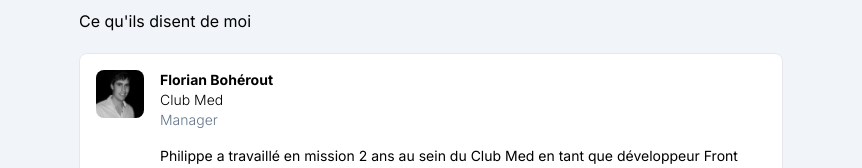
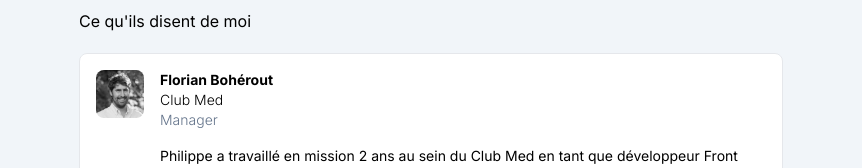
Before and after one commit to ZeFifi/my-dev-portfolio, a Next.js app: page / in a window 1280 px wide. Shown: the part 1879-2047 px from the top of the page, without its empty margins (209-1071 px from the left). Built offline with nearby package versions, Linux system fonts and the light colour scheme.

Commit message:
Update some profile pictures

```diff
--- a/data/testimonials.ts
+++ b/data/testimonials.ts
@@ -1,7 +1,7 @@
 export const testimonials = [
   {
     id: 1,
-    picture: "/florian-boherout.jpeg",
+    picture: "/florian-boherout.jpg",
     person: "Florian Bohérout",
     company: "Club Med",
     position: "Manager",
```
Also changed, not shown: public/florian-boherout.jpeg (deleted), public/florian-boherout.jpg (added).
